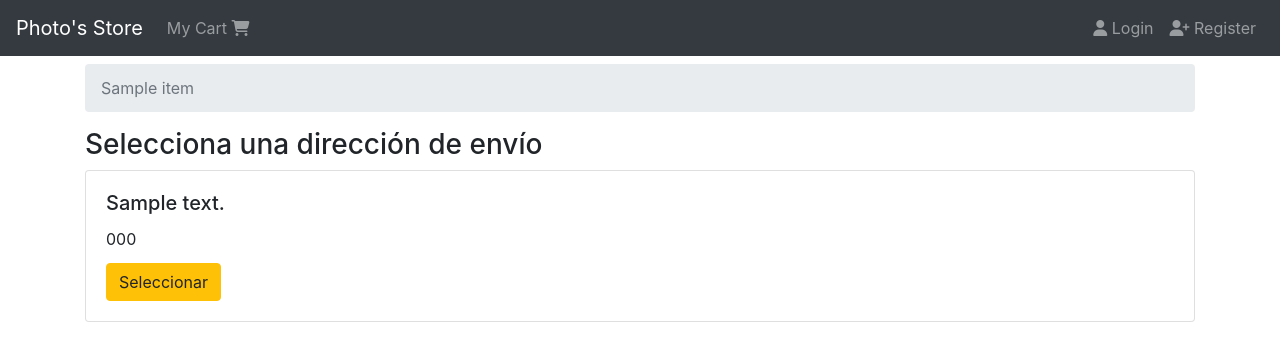
After one commit to elPintozo/django-project-two, a Django app: template apps/orders/templates/orders/select_address.html in a window 1280 px wide. The commit adds this page. Shown: the top 361 px of the page. Run offline with Django 3.2, Linux system fonts and the light colour scheme; the template is opened without the code that fills it: most values are stand-ins (such as "Sample title", 1, 10 or a date in 2020); some libraries are stand-ins or nearby versions.

Commit message:
se implementa gestión de direcciones para las ordenes de compra, se hace uso de la variable next en las url y se optimiza el acceso y obtención de las direcciones

```diff
--- a/apps/orders/templates/orders/address.html
+++ b/apps/orders/templates/orders/address.html
@@ -13,13 +13,15 @@
                 </div>
                 <div class="">
                     {% include 'shipping_addresses/snippets/shipping_address.html' with edit=False %}
+                    <a href="{% url 'orders:select_address' %}">Elige una dirección</a>
                 </div>
             {% else %}
                 <div class="h3">
                     Registra tu dirección de envío
                 </div>
                 <div class="">
-                    <a href="{% url 'shipping_addresses:create' %}">Nueva dirección de envío.</a>
+                    {% url 'orders:address' as next_url %}
+                    <a href="{% url 'shipping_addresses:create' %}?next={{ next_url }}">Nueva dirección de envío.</a>
                 </div>
             {% endif %}
         </div>
--- /dev/null
+++ b/apps/orders/templates/orders/select_address.html
@@ -0,0 +1,26 @@
+{% extends 'base.html' %}
+
+{% block breadcrumb %}
+    {% include 'orders/snippets/breadcrumb.html' %}
+{% endblock %}
+
+{% block content %}
+    <div class="row">
+        <div class="col">
+            <div class="h3">
+                Selecciona una dirección de envío
+            </div>
+            <div class="mt-2">
+                {% for shipping_address in shipping_addresses %}
+                    <div class="card mb-2">
+                        <div class="card-body">
+                            <h5 class="card-title">{{ shipping_address.address }}</h5>
+                            <p class="card-title">{{ shipping_address.postal_code }}</p>
+                            <a href="{% url 'orders:check_address' shipping_address.pk %}" class="btn btn-warning">Seleccionar</a>
+                        </div>
+                    </div>
+                {% endfor %}
+            </div>
+        </div>
+    </div>
+{% endblock%}
--- a/apps/orders/urls.py
+++ b/apps/orders/urls.py
@@ -1,9 +1,11 @@
 from django.urls import path
-from .views import order, address
+from .views import order, address, select_address, check_address
 
 app_name = 'orders'
 
 urlpatterns =[
     path('', order, name='order'),
-    path('direccion', address, name='address')
+    path('direccion', address, name='address'),
+    path('seleccionar/direccion', select_address, name='select_address'),
+    path('establecer/direcion/<int:pk>', check_address, name='check_address')
 ]
```
Also changed, not shown: apps/orders/models.py (+11 -2 lines), apps/orders/views.py (+53 -3 lines), apps/shipping_addresses/views.py (+20 -0 lines).
